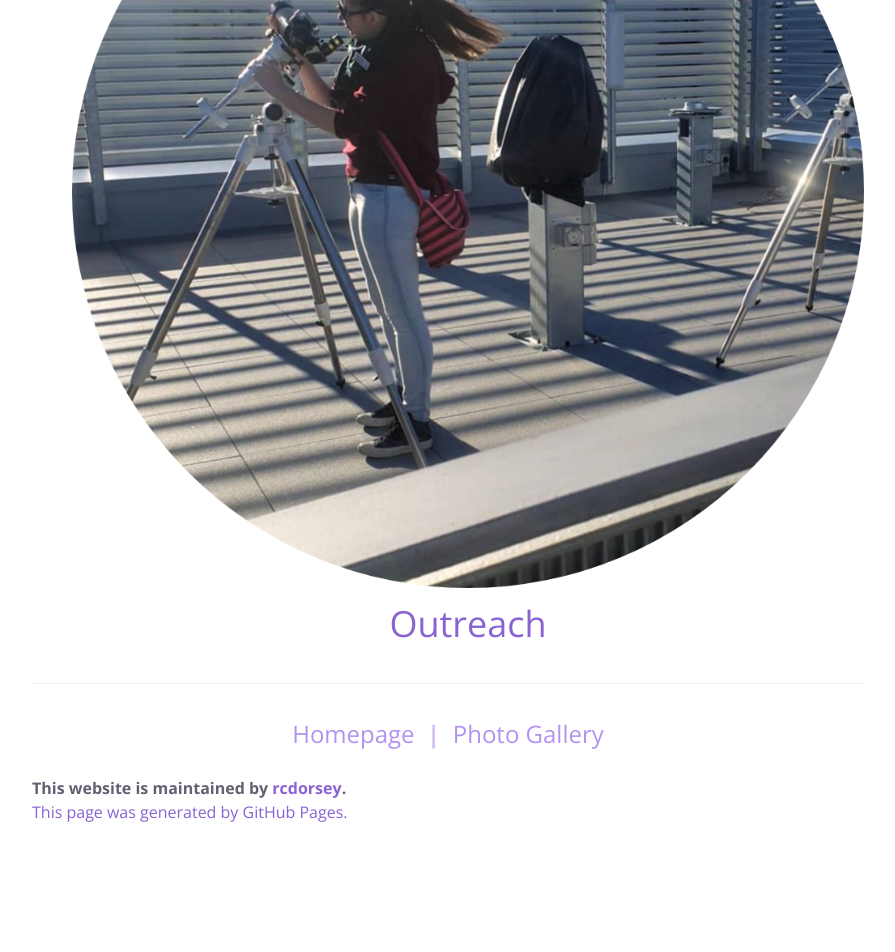
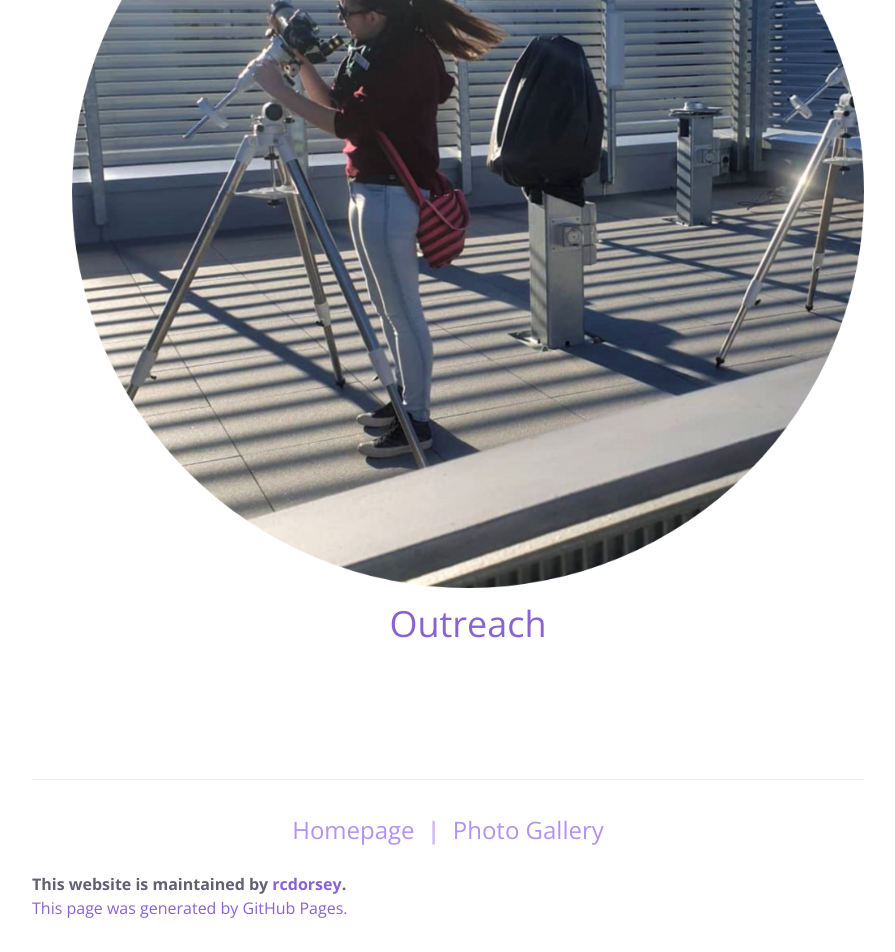
Before and after one commit to rcdorsey/rcdcorsey.github.io, a Jekyll site: the page built from photos.html, in a window 1280 px wide. Shown: the part 956-1908 px from the top of the page, without its empty margins (192-1087 px from the left). Built offline with Jekyll 4.4.1, drawn with Linux system fonts in a browser that asks for light colours; before the commit the page ends 1812 px from its top, so only the background shows below that.

Commit message:
Update photos.html

```diff
--- a/photos.html
+++ b/photos.html
@@ -16,8 +16,6 @@ description: "Just a small kiwi in a big galaxy."
     <li>
       <h2><a text-align="center" href="{{ photo_page.url | prepend: site.baseurl }}">{{ photo_page.title }}</a></h2>
     </li>
-    <li>
-      <!-- nothing here -->
-    </li>
+  <p><br/>&nbsp;</p>
   {% endfor %}
 </ul>
```
